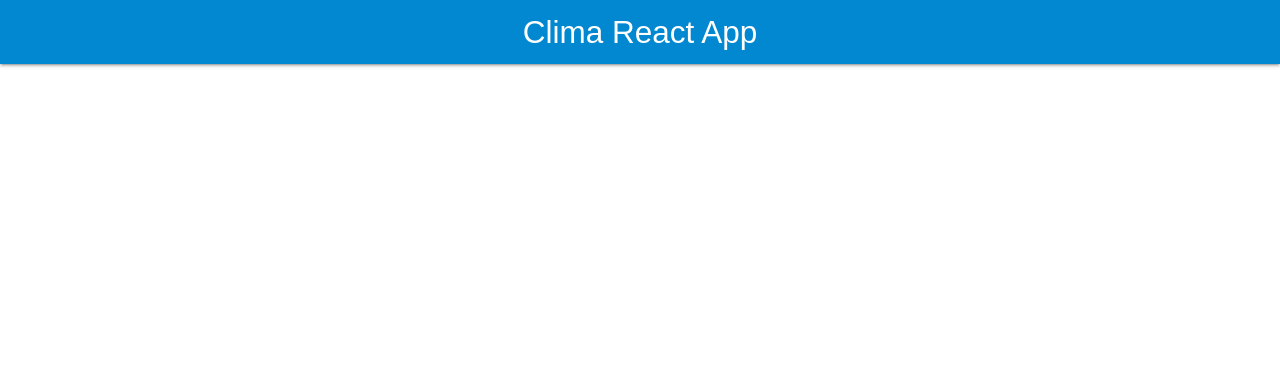
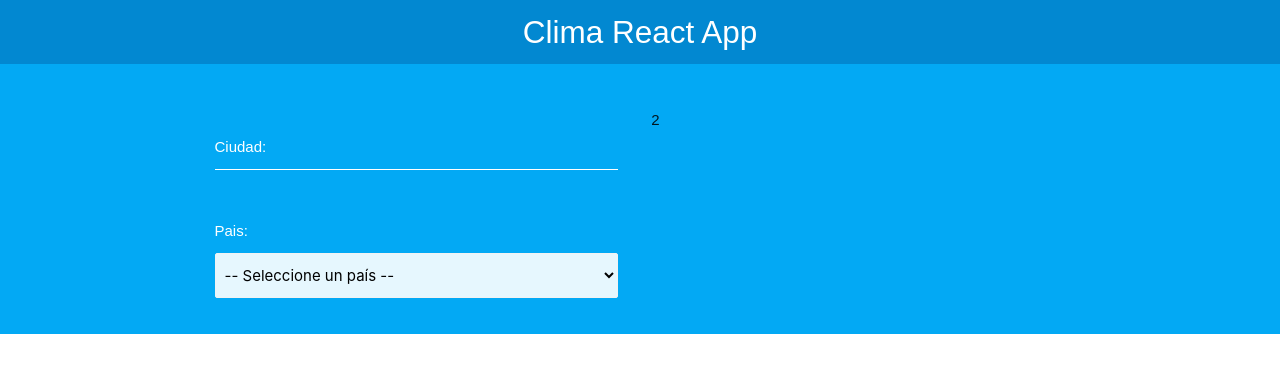
Before and after one commit to tinchobecchio/clima_react, a React (Create React App) app: page / in a window 1280 px wide. Shown: the top 372 px of the page. Built offline with nearby package versions, Linux system fonts and the light colour scheme.

Commit message:
primeros pasos con el formulario

```diff
--- a/public/index.html
+++ b/public/index.html
@@ -19,7 +19,6 @@
       Notice the use of %PUBLIC_URL% in the tags above.
       It will be replaced with the URL of the `public` folder during the build.
       Only files inside the `public` folder can be referenced from the HTML.
-
       Unlike "/favicon.ico" or "favicon.ico", "%PUBLIC_URL%/favicon.ico" will
       work correctly both with client-side routing and a non-root public URL.
       Learn how to configure a non-root public URL by running `npm run build`.
@@ -33,10 +32,8 @@
     <!--
       This HTML file is a template.
       If you open it directly in the browser, you will see an empty page.
-
       You can add webfonts, meta tags, or analytics to this file.
       The build step will place the bundled scripts into the <body> tag.
-
       To begin the development, run `npm start` or `yarn start`.
       To create a production bundle, use `npm run build` or `yarn build`.
     -->
--- a/src/App.js
+++ b/src/App.js
@@ -1,4 +1,5 @@
 import Header from "./components/Header";
+import Formulario from "./components/Formulario";
 
 
 
@@ -8,6 +9,22 @@
       <Header
         titulo='Clima React App'
       />
+
+      <div className="contenedor-form">
+        <div className="container">
+          <div className="row">
+            <div className="col m6 s12">
+              <Formulario
+
+              />
+            </div>
+
+            <div className="col m6 s12">
+              2
+            </div>
+          </div>
+        </div>
+      </div>
     </>
   );
 }
--- /dev/null
+++ b/src/components/Formulario.js
@@ -0,0 +1,33 @@
+const Formulario = () => {
+    return (
+        <form>
+            <div className="input-field col s12">
+                <input
+                    type="text"
+                    name="ciudad"
+                    id="ciudad"
+                />
+                <label htmlFor="ciudad">Ciudad: </label>
+            </div>
+
+            <div className="input-field col s12">
+
+                <select
+                    className="browser-default"
+                    name="pais"
+                    id="pais"
+                >
+                    <option value="">-- Seleccione un país --</option>
+                    <option value="Argentina">Argentina</option>
+
+                </select>
+
+                <label htmlFor="pais">Pais: </label>
+
+            </div>
+
+        </form>
+     );
+}
+
+export default Formulario;
--- a/src/index.css
+++ b/src/index.css
@@ -71,3 +71,6 @@
 .btn-block {
   display: block!important;
 }
+select.browser-default {
+  margin-top: 3rem;
+}
```
Lines whose indentation alone changed are shown as unchanged.
